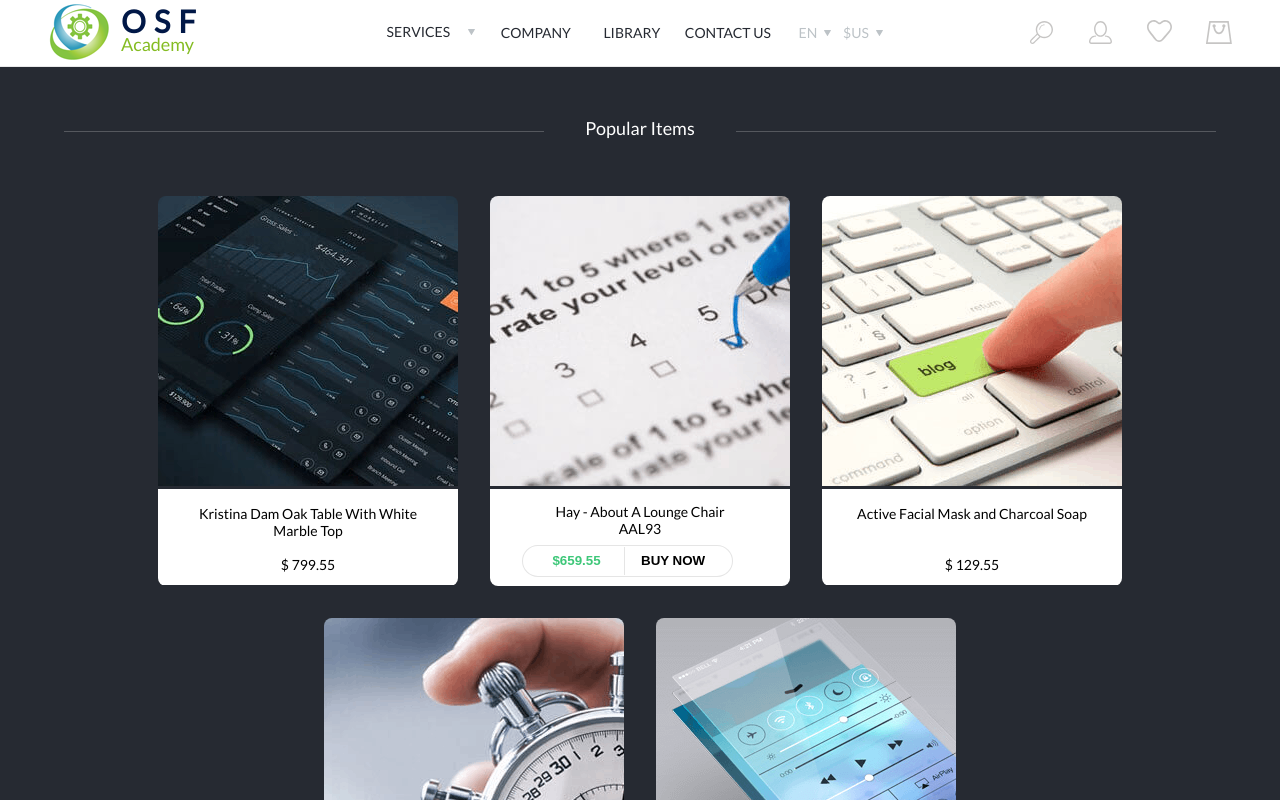
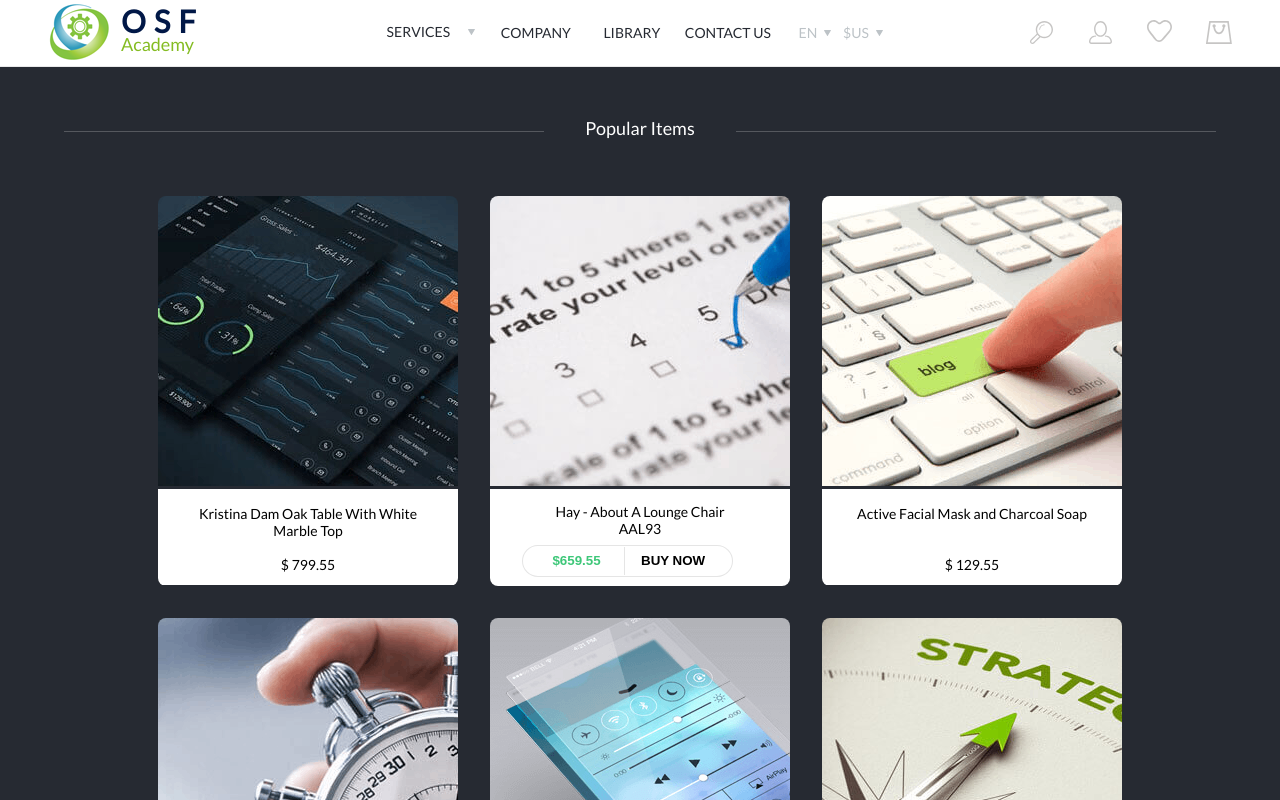
Before and after one commit to kerimylcn/eCommerce-Frontend-Project, a React (Create React App) app: page / in a window 1280 px wide. Shown: the top 800 px of the page. Built offline with nearby package versions, Linux system fonts and the light colour scheme.

Commit message:
refactor(popularitems): slider to int

```diff
--- a/src/components/layouts/Popular Items/index.js
+++ b/src/components/layouts/Popular Items/index.js
@@ -10,14 +10,15 @@ import "./popularitems.scss";
 
 const PopularItems = () => {
   const state = useAppContext();
-  const [navigationValue, setNavigationValue] = useState(1);
+  const [navigationValue, setNavigationValue] = useState(0);
 
   const onClickHandler = (e) => {
-    return setNavigationValue(e.target.value);
+    return setNavigationValue(parseInt(e.target.value));
   };
 
   const cartHandler = () => state.setCart([...state.cart, this]);
   const favHandler = () => state.setFavorites([...state.favorites, this]);
+
   return (
     <div className="popular">
       <div className="popular__line--container">
@@ -28,17 +29,17 @@ const PopularItems = () => {
       <div
         className="popular__item--container"
         style={
-          navigationValue === 1
+          navigationValue === 0
             ? { marginLeft: "0" }
+            : navigationValue === 1
+            ? { marginLeft: "-20.9rem" }
             : navigationValue === 2
-            ? { marginLeft: "-20.9rem" }
+            ? { marginLeft: "-41.6rem" }
             : navigationValue === 3
-            ? { marginLeft: "-41.6rem" }
+            ? { marginLeft: "-62.5rem" }
             : navigationValue === 4
-            ? { marginLeft: "-62.5rem" }
-            : navigationValue === 5
-            ? { marginLeft: "-62.5rem" }
-            : ""
+            ? { marginLeft: "-83.1rem" }
+            : { color: "black" }
         }
       >
         {state.productData.slice(0, state.popularItemsSlicer).map((product) => (
@@ -65,7 +66,7 @@ const PopularItems = () => {
           <input
             type="radio"
             name="foo"
-            value="1"
+            value={0}
             onClick={(e) => onClickHandler(e)}
           ></input>
         </li>
@@ -73,7 +74,7 @@ const PopularItems = () => {
           <input
             type="radio"
             name="foo"
-            value="2"
+            value={1}
             onClick={(e) => onClickHandler(e)}
           ></input>
         </li>
@@ -81,7 +82,7 @@ const PopularItems = () => {
           <input
             type="radio"
             name="foo"
-            value="3"
+            value={2}
             onClick={(e) => onClickHandler(e)}
           ></input>
         </li>
@@ -89,7 +90,7 @@ const PopularItems = () => {
           <input
             type="radio"
             name="foo"
-            value="4"
+            value={3}
             onClick={(e) => onClickHandler(e)}
           ></input>
         </li>
@@ -97,7 +98,7 @@ const PopularItems = () => {
           <input
             type="radio"
             name="foo"
-            value="5"
+            value={4}
             onClick={(e) => onClickHandler(e)}
           ></input>
         </li>
--- a/src/context/state.js
+++ b/src/context/state.js
@@ -13,7 +13,7 @@ export function AppWrapper({ children }) {
   const [footerContact, setFooterContact] = useState(true);
   const [footerCategories, setFooterCategories] = useState(true);
   const [footerAbout, setFooterAbout] = useState(true);
-  const [popularItemsSlicer, setPopularItemsSlicer] = useState(5);
+  const [popularItemsSlicer, setPopularItemsSlicer] = useState(6);
 
   const [productData, setProductData] = useState([
     {
```
